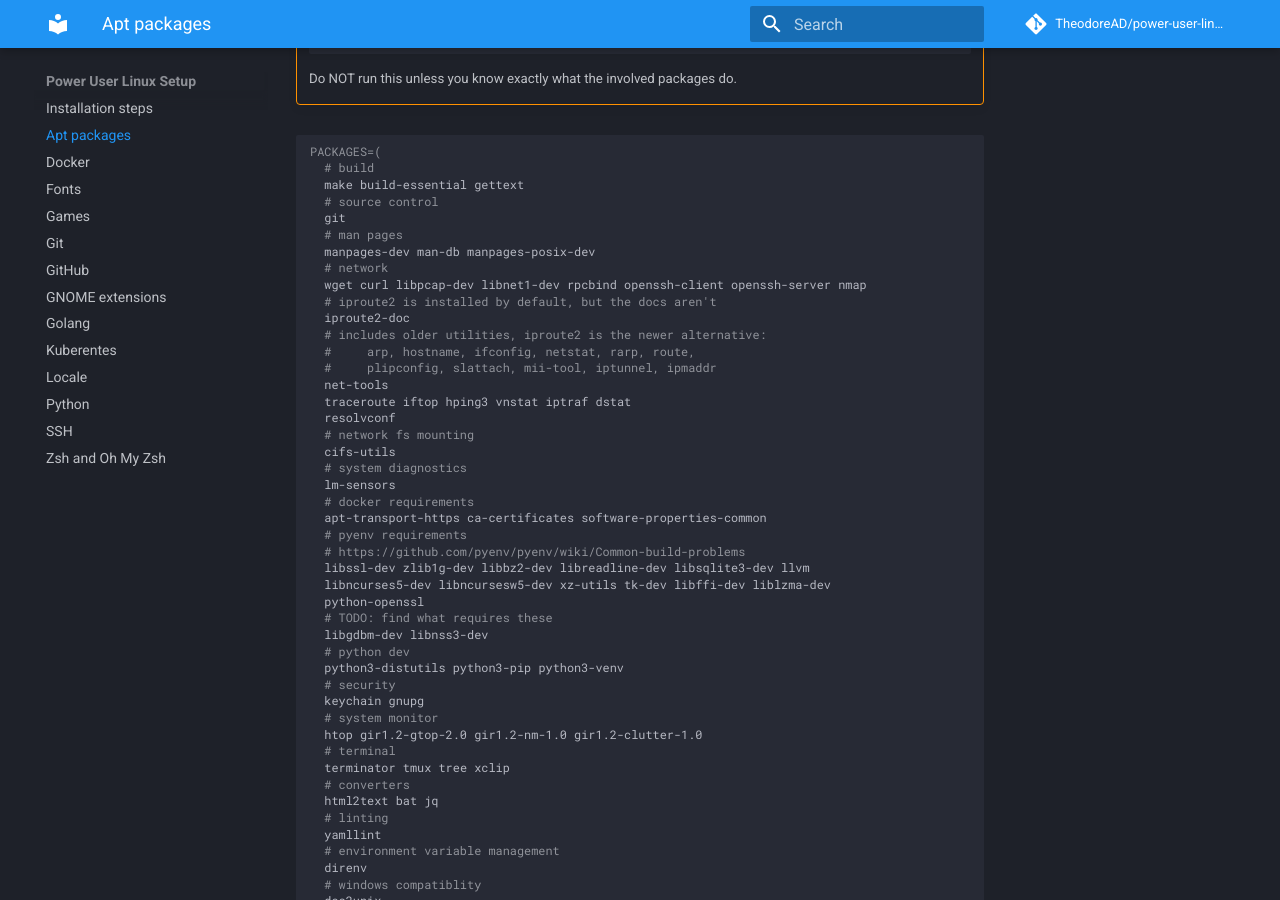
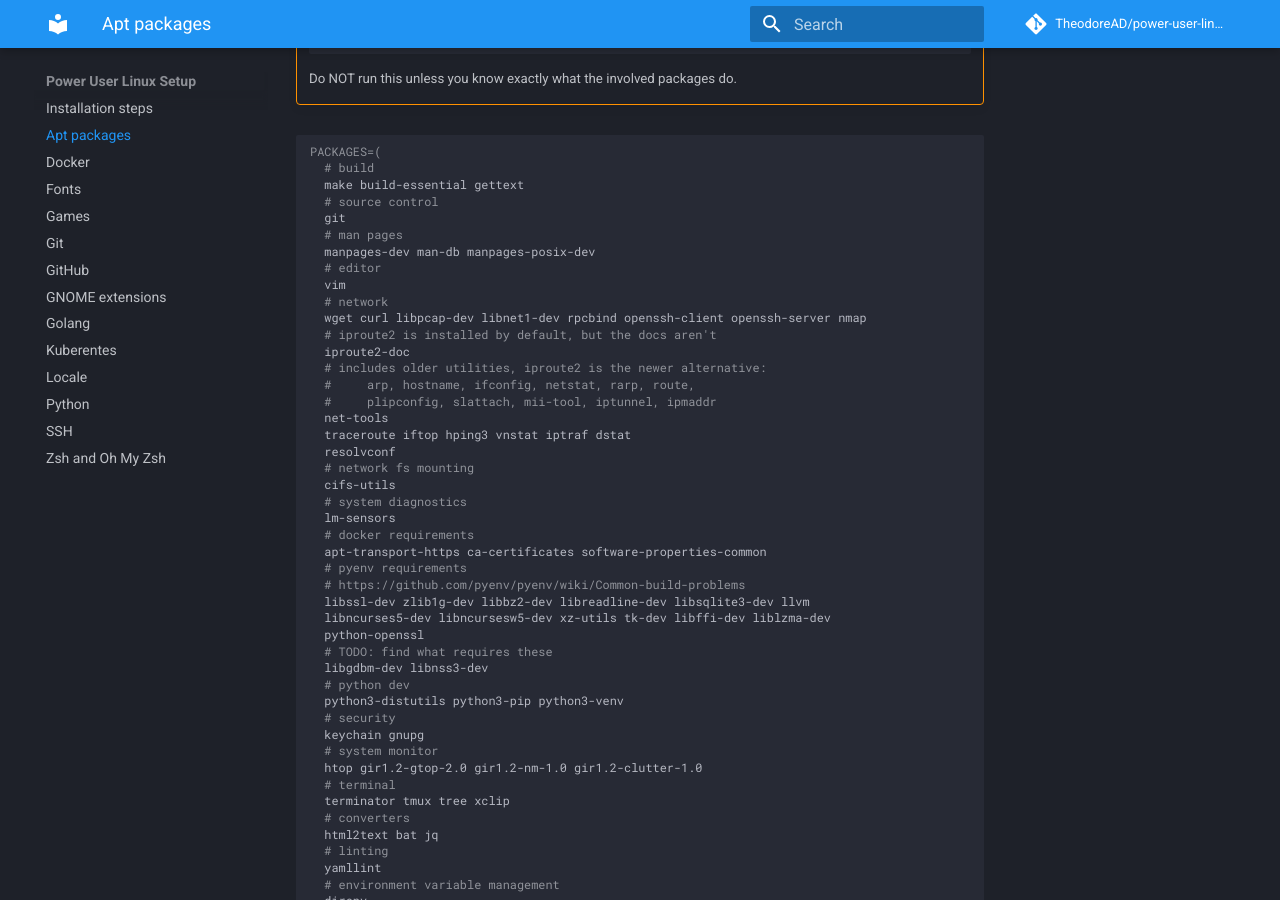
Before and after one commit to TheodoreAD/power-user-linux-setup, an MkDocs documentation site: the page built from docs/apt_packages.md, in a window 1280 px wide and 900 px high, scrolled down 339 px. Built offline with MkDocs 1.6.1 and Material for MkDocs 9.7.7, drawn with Linux system fonts in a browser that asks for light colours; comment, search, counter and statistics services are not loaded.

Commit message:
fixup! Initial version

```diff
--- a/docs/apt_packages.md
+++ b/docs/apt_packages.md
@@ -23,6 +23,8 @@ PACKAGES=(
   git
   # man pages
   manpages-dev man-db manpages-posix-dev
+  # editor
+  vim
   # network
   wget curl libpcap-dev libnet1-dev rpcbind openssh-client openssh-server nmap
   # iproute2 is installed by default, but the docs aren't
```
